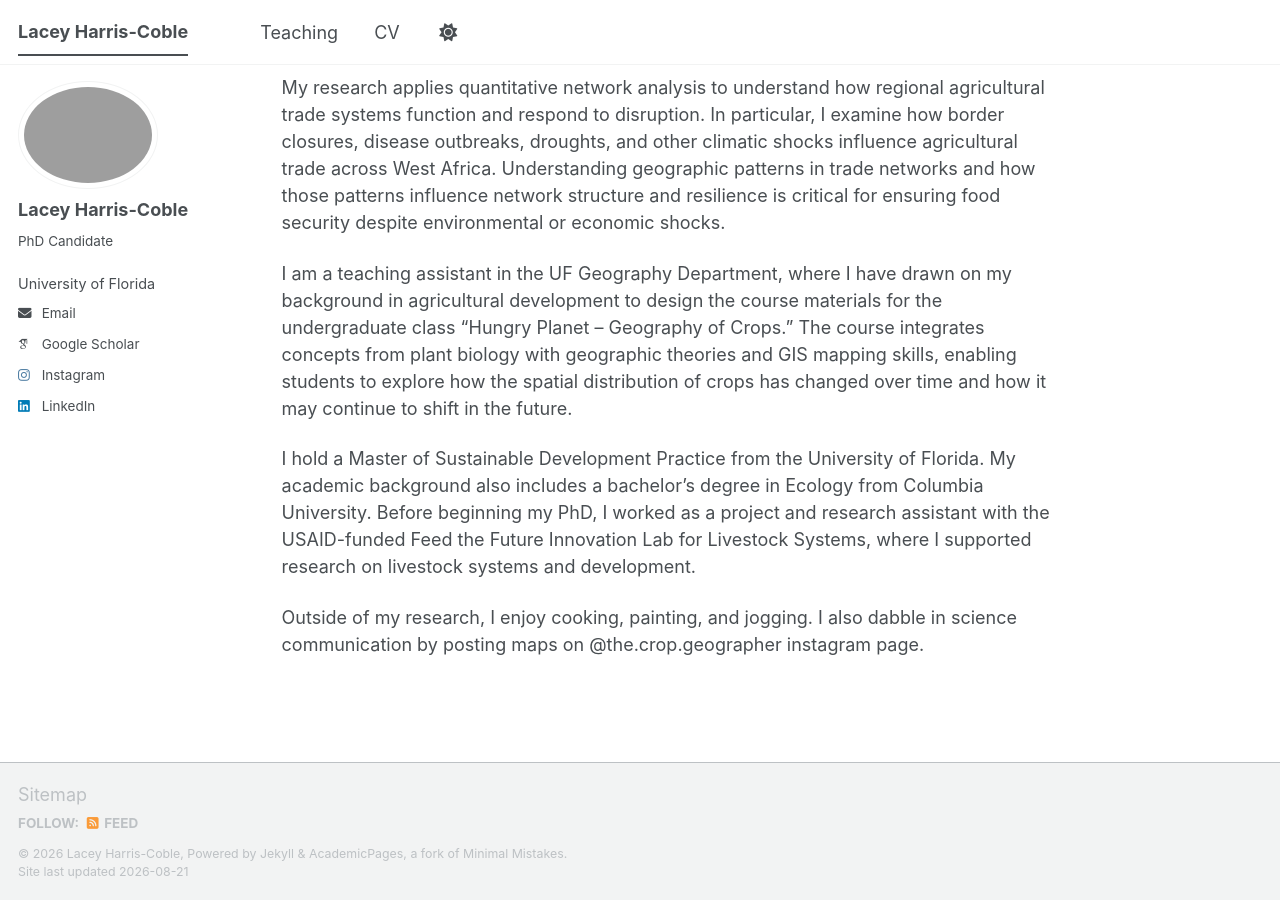
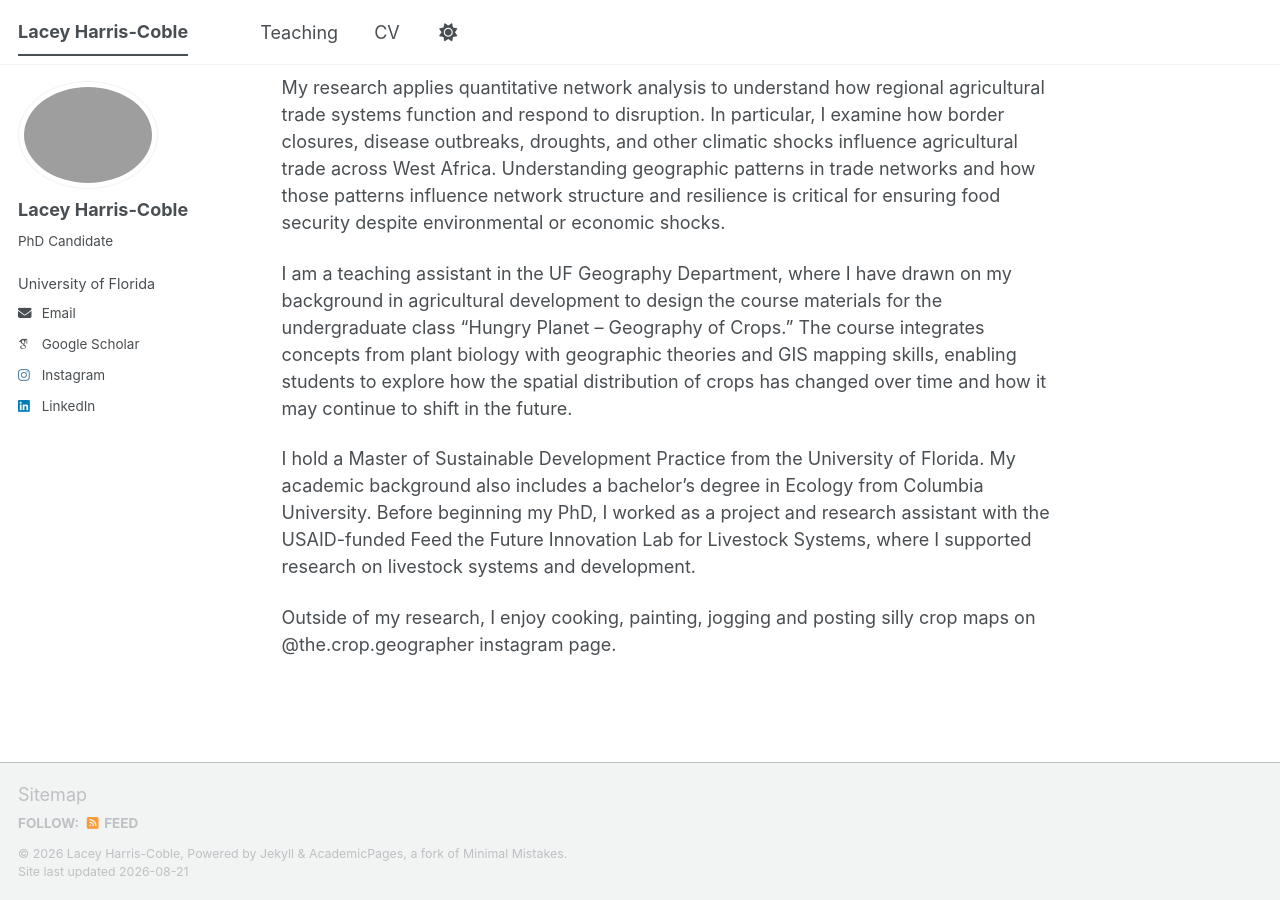
Before and after one commit to lharriscoble/lharriscoble.github.io, a Jekyll site: the page built from _pages/about.md, in a window 1280 px wide and 900 px high, scrolled down 97 px. Built offline with Jekyll 4.4.1, drawn with Linux system fonts in a browser that asks for light colours; some web fonts are replaced; a script bundle is joined from its source files by our own code; library files that are not in the unit come from our copies.

Commit message:
Update about.md

```diff
--- a/_pages/about.md
+++ b/_pages/about.md
@@ -13,4 +13,4 @@ I am a teaching assistant in the UF Geography Department, where I have drawn on
 
 I hold a Master of Sustainable Development Practice from the University of Florida. My academic background also includes a bachelor’s degree in Ecology from Columbia University. Before beginning my PhD, I worked as a project and research assistant with the USAID-funded Feed the Future Innovation Lab for Livestock Systems, where I supported research on livestock systems and development.
 
-Outside of my research, I enjoy cooking, painting, and jogging. I also dabble in science communication by posting maps on @the.crop.geographer instagram page.
+Outside of my research, I enjoy cooking, painting, jogging and posting silly crop maps on @the.crop.geographer instagram page.
```
